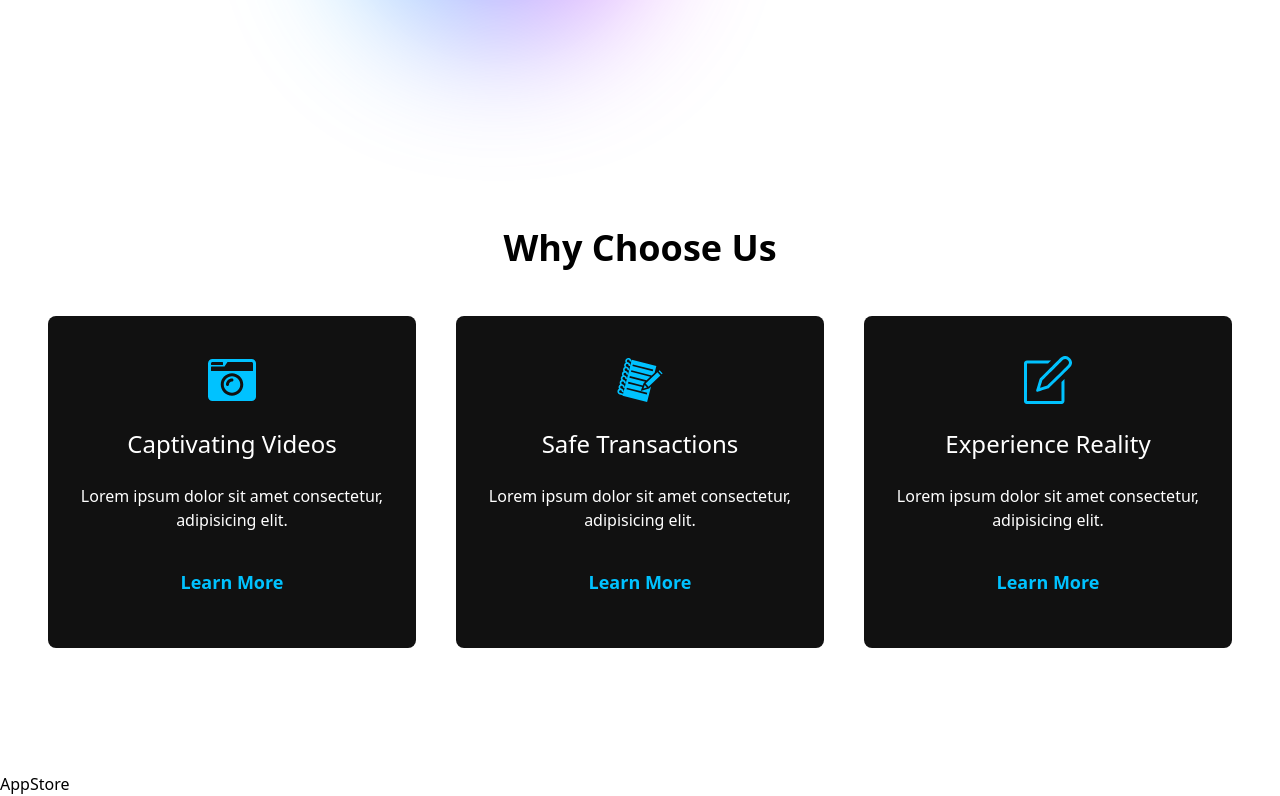
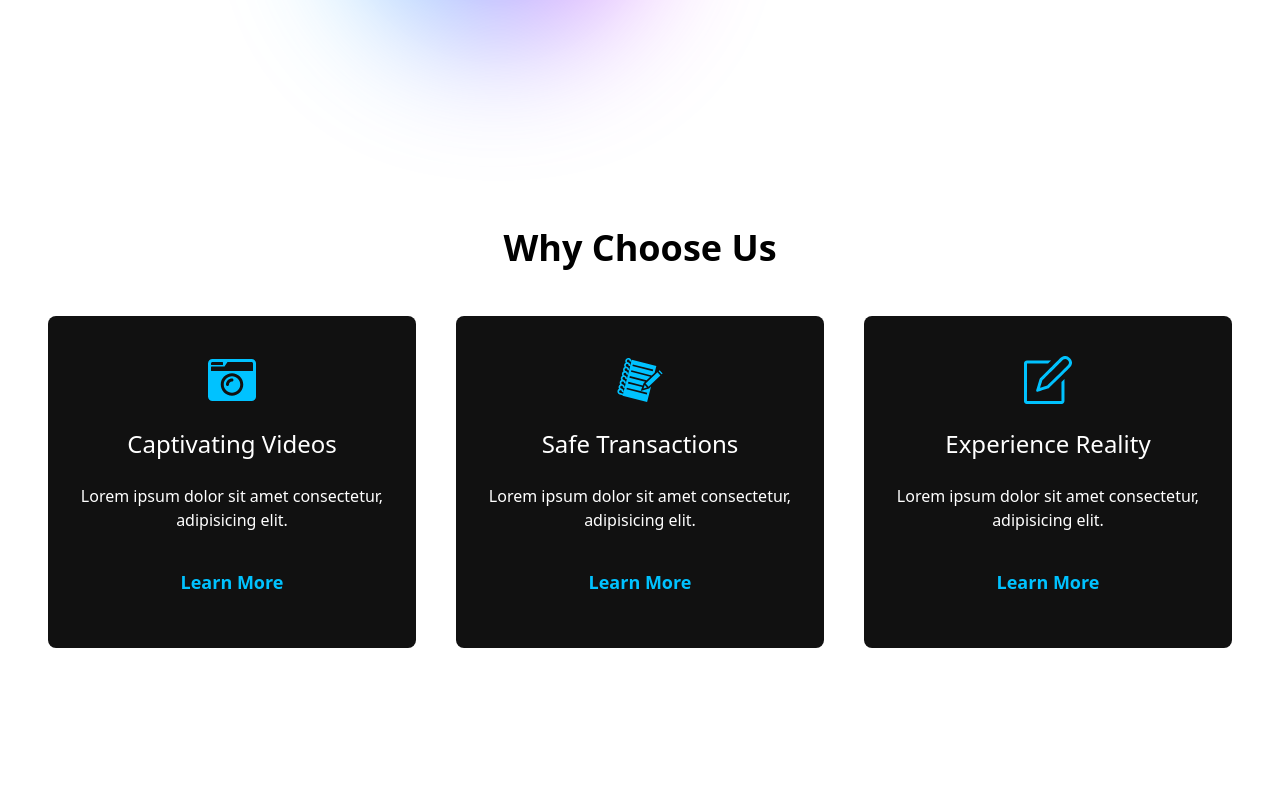
Before and after one commit to G3RGES/metaverse-web, a React (Vite) app: page / in a window 1280 px wide. Shown: the part 2024-2820 px from the top of the page. After the commit the page ends 2796 px from the top, so only its background shows below. Built offline with nearby package versions, Linux system fonts and the light colour scheme.

Commit message:
Update AppStore.jsx

```diff
--- a/src/Components/AppStore.jsx
+++ b/src/Components/AppStore.jsx
@@ -1,8 +1,16 @@
 /* eslint-disable no-unused-vars */
 import React from "react";
 
+// assets
+import AppStoreImg from "../assets/website/app_store.png";
+import PlayStoreImg from "../assets/website/play_store.png";
+
 const AppStore = () => {
-  return <div>AppStore</div>;
+  return (
+    <>
+      <div className="container"></div>
+    </>
+  );
 };
 
 export default AppStore;
```
